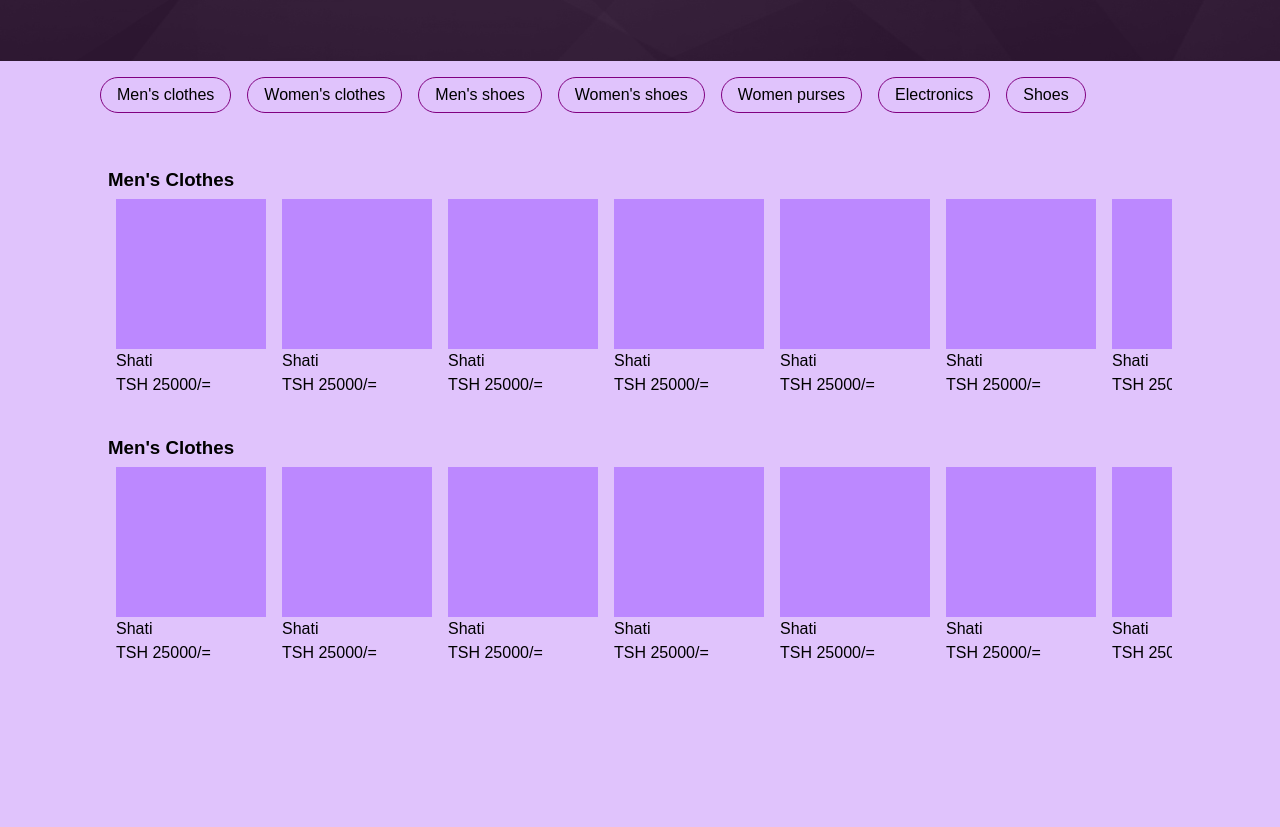
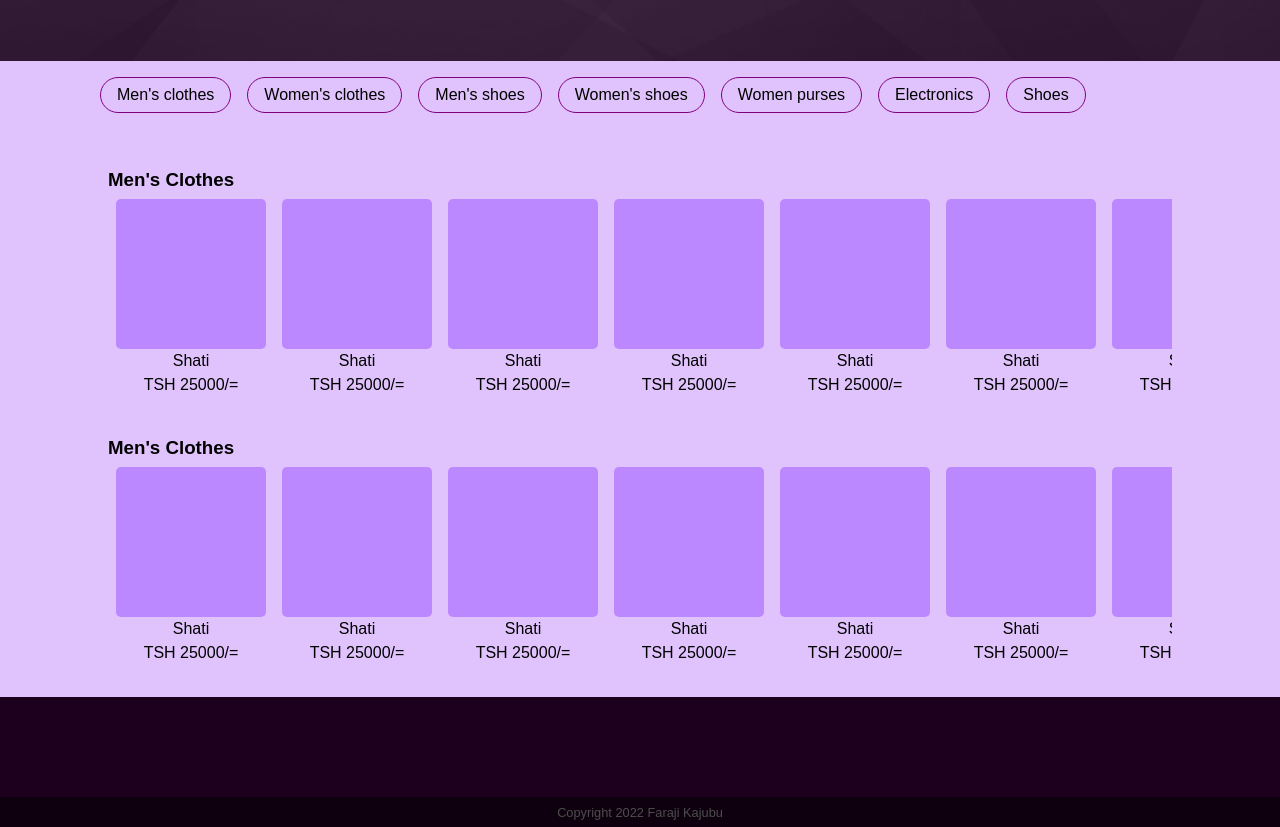
Before and after one commit to F4R105/ecommerce-ui, a plain HTML site: page index.html in a window 1280 px wide. Shown: the part 139-966 px from the top of the page. Before the commit the page ends 820 px from the top, so only its background shows below. Drawn offline with Linux system fonts and the light colour scheme.

Commit message:
Added footer, footer styling and removed scrollbars on chrome and mozilla

```diff
--- a/index.html
+++ b/index.html
@@ -26,7 +26,7 @@
         </div>
     </section>
     <section id="categories">
-        <div class="container">
+        <div class="container hide_scrollbar">
             <div class="category">Men's clothes</div>
             <div class="category">Women's clothes</div>
             <div class="category">Men's shoes</div>
@@ -40,7 +40,7 @@
         <div class="container">
             <div class="products_category">
                 <h3 class="title">Men's Clothes</h3>
-                <div id="products_container">
+                <div id="products_container" class="hide_scrollbar">
                     <div class="product">
                         <div class="product_image">
                             <img src="" alt="">
@@ -101,7 +101,7 @@
             </div>
             <div class="products_category">
                 <h3 class="title">Men's Clothes</h3>
-                <div id="products_container">
+                <div id="products_container" class="hide_scrollbar">
                     <div class="product">
                         <div class="product_image">
                             <img src="" alt="">
@@ -162,5 +162,13 @@
             </div>
         </div>
     </section>
+    <footer>
+        <div class="container">
+
+        </div>
+        <div id="copyright">
+            <span>Copyright 2022 Faraji Kajubu</span>
+        </div>
+    </footer>
 </body>
 </html>
--- /dev/null
+++ b/sass/_footer.scss
@@ -0,0 +1,19 @@
+footer {
+    background-color: #1d001d;
+    height: 100px;
+    margin-top: 1em;
+
+    #copyright {
+        height: 30px;
+        background-color: #0e000e;
+        display: flex;
+        justify-content: center;
+        align-items: center;
+        color: rgb(77, 77, 77);
+        font-size: 0.8rem;
+    }
+
+    .container {
+
+    }
+}
--- a/sass/_gen.scss
+++ b/sass/_gen.scss
@@ -32,3 +32,12 @@ section {
     max-width: 1080px;
     height: 100%;
 }
+
+.hide_scrollbar::-webkit-scrollbar {
+    display: none;
+}
+
+.hide_scrollbar {
+	-ms-overflow-style: none;
+	scrollbar-width: none; /* Firefox */
+}
--- a/sass/_products.scss
+++ b/sass/_products.scss
@@ -33,6 +33,8 @@ section#products {
             .product_image {
                 aspect-ratio: 1/1;
                 background-color: rgb(188, 136, 255);
+                border-radius: 5px;
+                overflow: hidden;
 
                 img {
                     width: 100%;
@@ -41,10 +43,12 @@ section#products {
 
             .product_name {
                 padding: 3px 0;
+                text-align: center;
             }
 
             .product_price {
                 padding: 3px 0;
+                text-align: center;
             }
         }
     }
--- a/sass/style.scss
+++ b/sass/style.scss
@@ -3,3 +3,4 @@
 @import 'hero';
 @import 'categories';
 @import 'products';
+@import 'footer';
```
Also changed, not shown: css/style.css, css/style.min.css.
